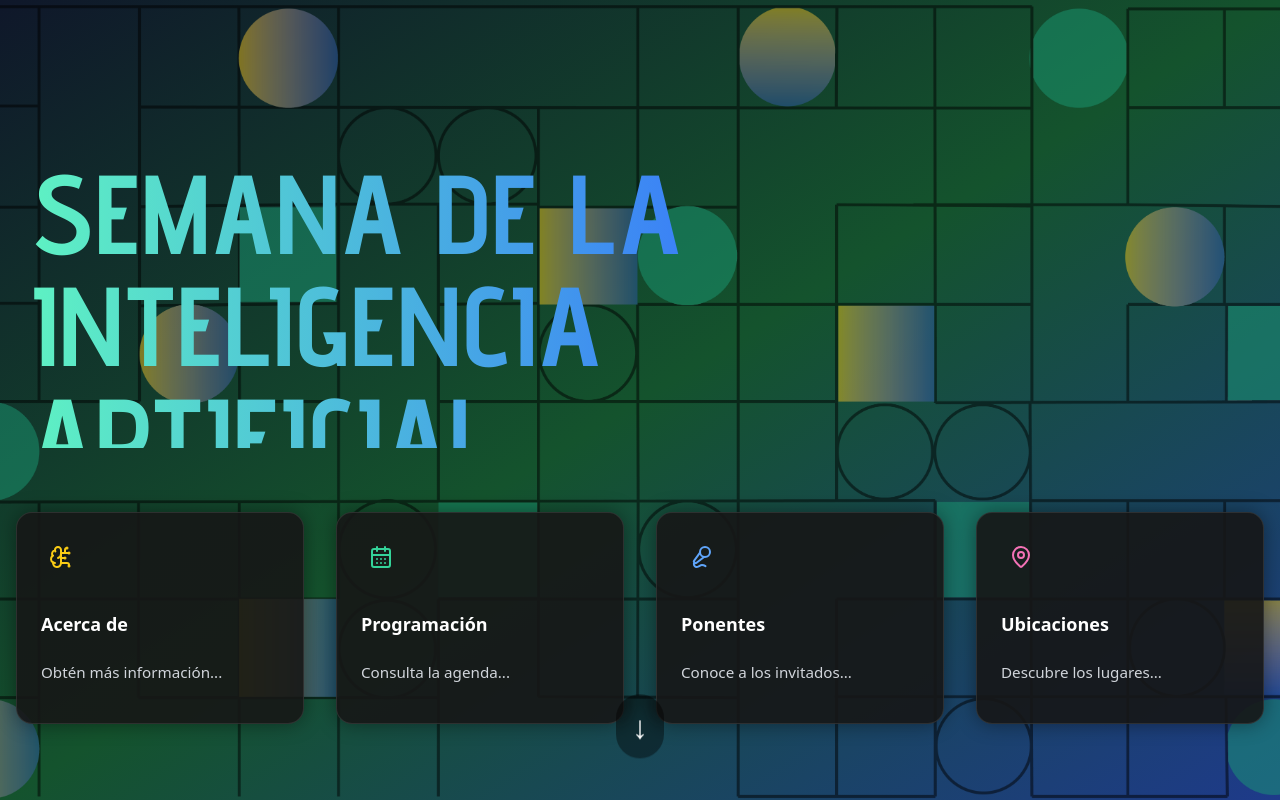
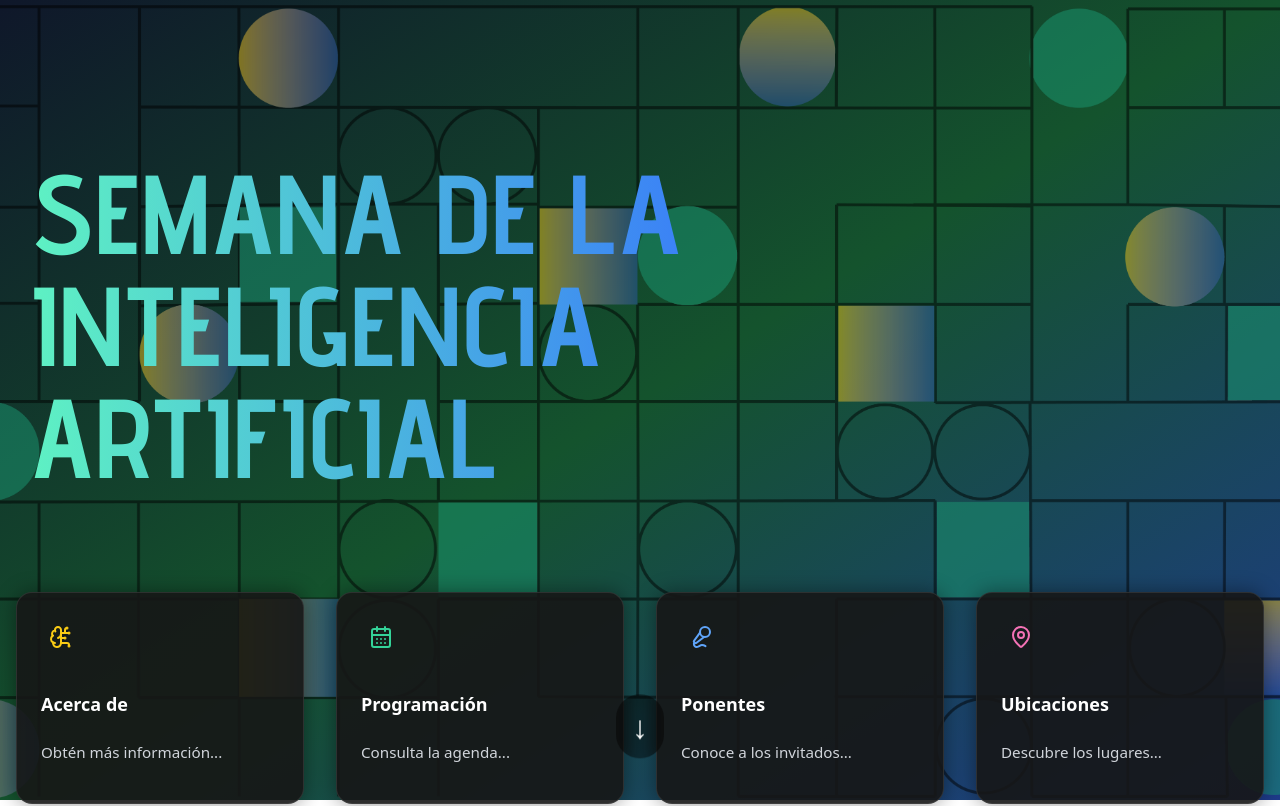
Before and after one commit to Mateoquinteroc/semana-ai, a React (Vite) app: page / in a window 1280 px wide. Shown: the top 806 px of the page. Built offline with nearby package versions, Linux system fonts and the light colour scheme; no server answers.

Commit message:
small solution

```diff
--- a/src/components/HeroTextSection/HeroTextSection.module.css
+++ b/src/components/HeroTextSection/HeroTextSection.module.css
@@ -1,7 +1,7 @@
 .heroSection {
     position: relative;
     width: 90vw;
-    min-height: 40vh;
+    min-height: 50vh;
     display: flex;
     align-items: start;
     padding: 4rem 2rem;
```
